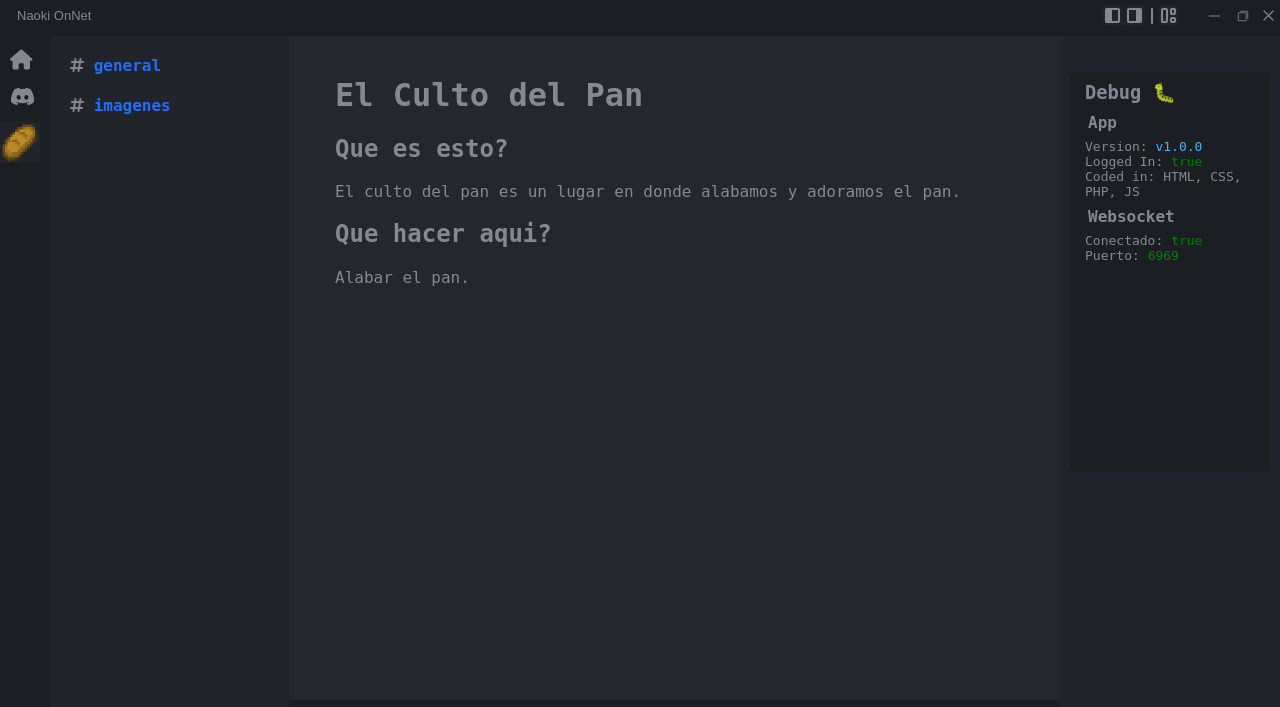
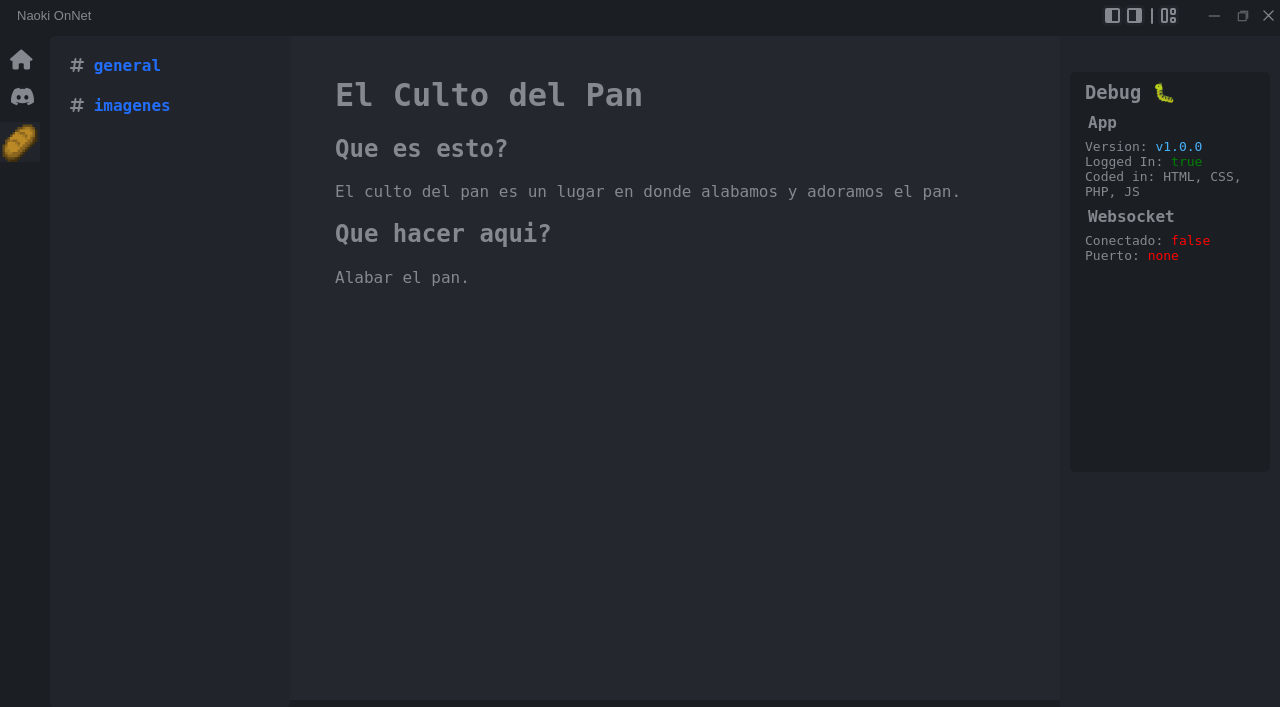
Before and after one commit to Naoki-Solutions/Discogram-Legacy, a PHP site: page /culto_del_pan.php in a window 1280 px wide; the page is wider, and only the part inside the window is pictured. Shown: the top 707 px of that part. Run offline with PHP 8.4, Linux system fonts and the light colour scheme; some libraries are stand-ins or nearby versions.

Commit message:
Changed UI (culto_del_pan.php)

```diff
--- a/culto_del_pan.php
+++ b/culto_del_pan.php
@@ -43,8 +43,8 @@
     <p style="margin:0;padding-left:15px;font-size:13px;">Logged In: <span style="color:green">true</span></p>
     <p style="margin:0;padding-left:15px;font-size:13px;">Coded in: HTML, CSS, PHP, JS</p>
     <h4 style="padding-left:10px;margin:8px;">Websocket</h4>
-    <p style="margin:0;padding-left:15px;font-size:13px;">Conectado: <span style="color:green">true</span></p>
-    <p style="margin:0;padding-left:15px;font-size:13px;">Puerto: <span style="color:green">6969</span></p>
+    <p style="margin:0;padding-left:15px;font-size:13px;">Conectado: <span style="color:red">false</span></p>
+    <p style="margin:0;padding-left:15px;font-size:13px;">Puerto: <span style="color:red">none</span></p>
 </div>
 
 </div>
```
